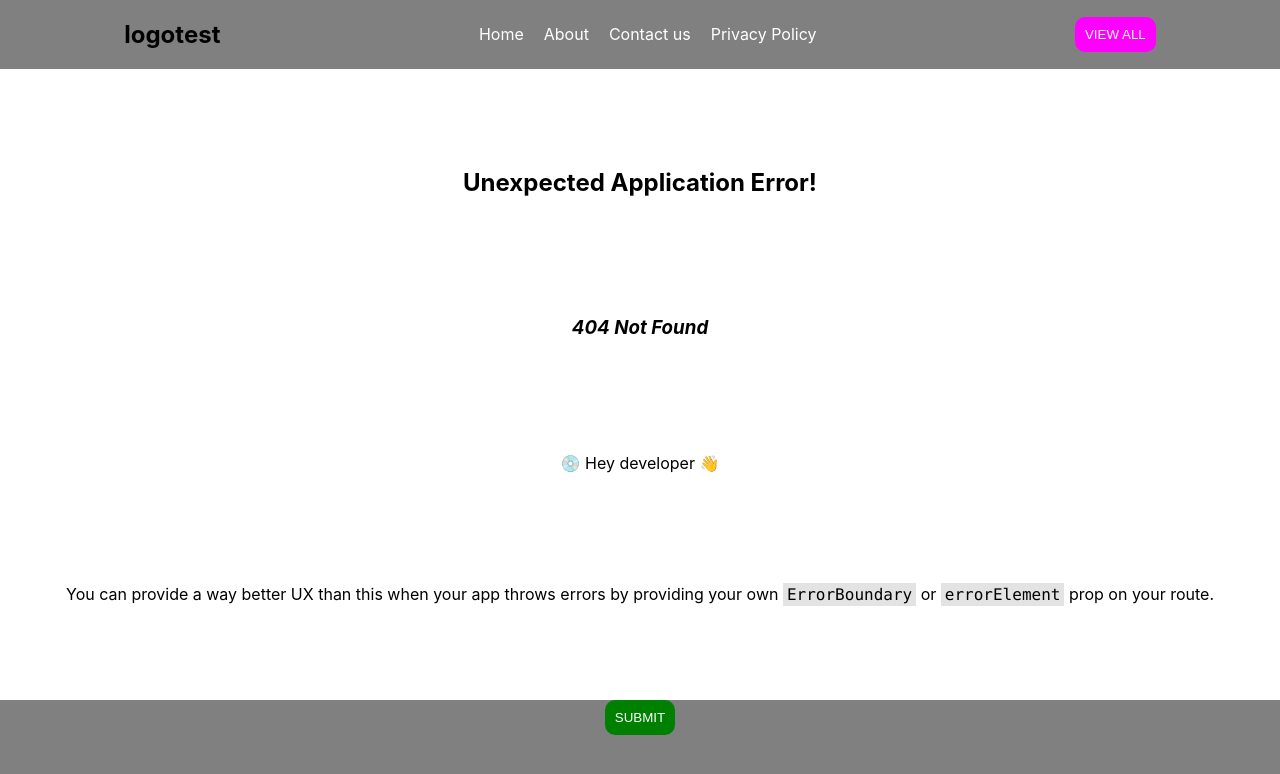
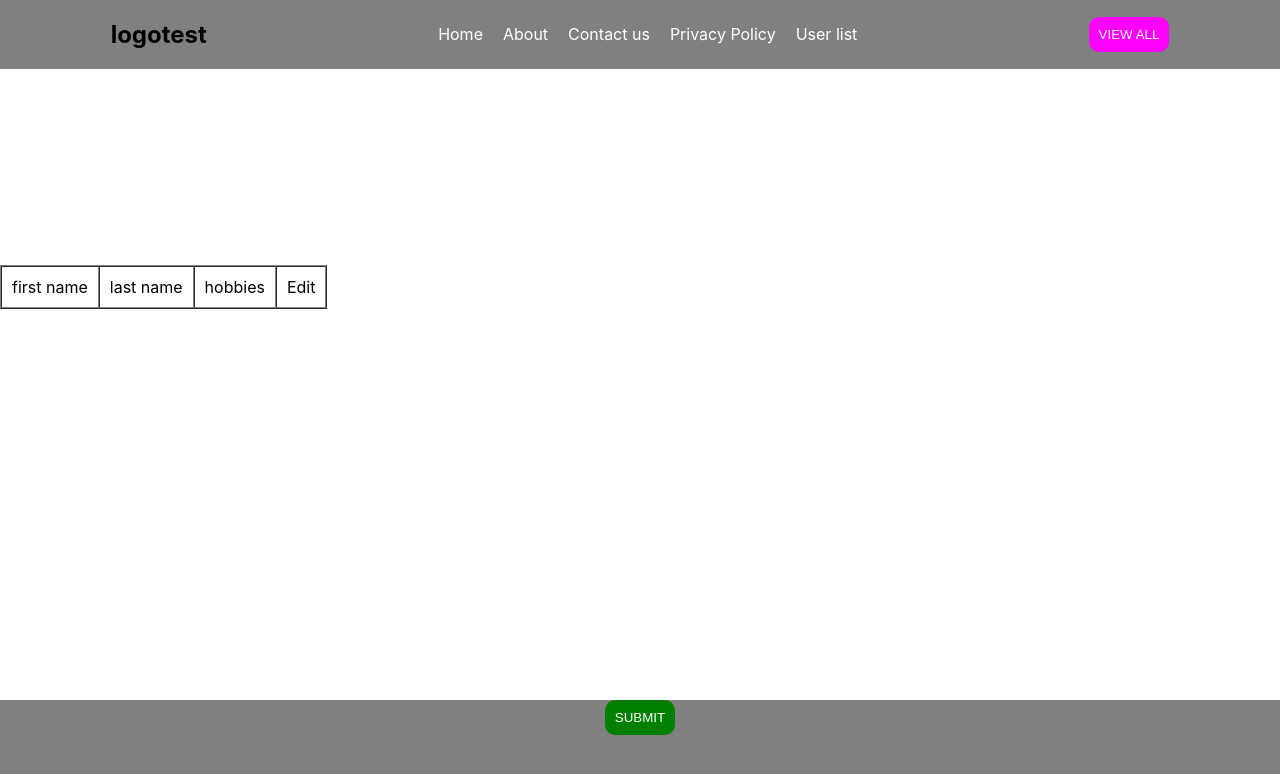
Before and after one commit to pratikkakani080/react-eve-batch-28-01, a React (Create React App) app: page /user-table in a window 1280 px wide. Before the commit this address had no page. Shown: the top 774 px of the page. Built offline with nearby package versions, Linux system fonts and the light colour scheme.

Commit message:
feat: edit form data

```diff
--- a/package.json
+++ b/package.json
@@ -8,6 +8,7 @@
     "react-dom": "^19.0.0",
     "react-router": "^7.1.5",
     "react-scripts": "5.0.1",
+    "react-toastify": "^11.0.3",
     "web-vitals": "^4.2.4"
   },
   "scripts": {
--- a/src/App.js
+++ b/src/App.js
@@ -2,12 +2,14 @@ import "./App.css";
 import Header from "./common/components/header";
 import Footer from "./common/components/footer";
 import RouteContainer from "./routes";
+import { ToastContainer } from "react-toastify";
 
 function App() {
   return (
     <div className="App">
       <Header />
       <RouteContainer />
+      <ToastContainer />
       <Footer />
     </div>
   );
--- a/src/common/components/header/index.jsx
+++ b/src/common/components/header/index.jsx
@@ -28,6 +28,7 @@ export default function Header() {
                     <a href='/about'>About</a>
                     <a href='/contact-us'>Contact us</a>
                     <a href='/privacy-policy'>Privacy Policy</a>
+                    <a href='/user-table'>User list</a>
                 </div>
                 <div className='right'>
                     <Button
--- a/src/common/elements/button/button.css
+++ b/src/common/elements/button/button.css
@@ -5,5 +5,5 @@
     color: white;
     border: none;
     text-transform: uppercase;
-
+    cursor: pointer;
 }
--- a/src/common/modules/contactUs/index.jsx
+++ b/src/common/modules/contactUs/index.jsx
@@ -1,10 +1,20 @@
-import React, { useState } from 'react'
+import React, { useEffect, useState } from 'react'
 import Button from '../../elements/button'
+import { useNavigate, useSearchParams } from 'react-router'
+import { toast } from 'react-toastify'
 
 function ContactUs() {
     const [user, setUser] = useState({})
     const [errors, setErrors] = useState({})
     const [page, setPage] = useState('page1')
+    const navigate = useNavigate()
+    const storedUsers = JSON.parse(localStorage.getItem('userInfo'))
+    const [_params, _] = useSearchParams()
+    const params = _params.get('userName')
+
+    useEffect(() => {
+        setUser(storedUsers.find(el => params === `${el.fname}${el.lname}`))
+    }, [])
 
     const validate = () => {
         let error = {}
@@ -23,7 +33,14 @@ function ContactUs() {
 
     const handleSubmit = () => {
         if (validate()) {
-            localStorage.setItem('userInfo', JSON.stringify(user))
+            let listOfUsers = storedUsers || []
+            if (listOfUsers.find(el => el.fname === user.fname && el.lname === user.lname)) {
+                toast.error('user already exists')
+            } else {
+                listOfUsers.push(user)
+                localStorage.setItem('userInfo', JSON.stringify(listOfUsers))
+                navigate('/user-table')
+            }
         }
     }
     console.log('errors**', errors);
@@ -56,16 +73,16 @@ function ContactUs() {
                         <input type="text" id="fname" name="fname" placeholder='please enter fname' value={user.fname} onChange={(event) => handleOnChange(event)} /><br />
                         <label htmlFor="lname">Last name:</label>
                         {errors.lname && <span style={{ fontSize: '10px', color: 'red' }}>{errors.lname}</span>}<br />
-                        <input type="text" id="lname" name="lname" placeholder='please enter lname' onChange={(event) => handleOnChange(event)} /><br /><br />
+                        <input type="text" id="lname" name="lname" placeholder='please enter lname' value={user.lname} onChange={(event) => handleOnChange(event)} /><br /><br />
 
                         {/* <input id='reading' type='checkbox' name='reading' checked={hobbies.reading} onChange={(e) => setHobbies({ ...hobbies, [e.target.name]: e.target.checked })} />
                     <label htmlFor='reading'>Reading</label><br />
                     <input id='gaming' type='checkbox' name='gaming' checked={hobbies.gaming} onChange={(e) => setHobbies({ ...hobbies, [e.target.name]: e.target.checked })} />
                     <label htmlFor='gaming'>Gaming</label><br /> */}
 
-                        <input id='reading' type='checkbox' name='reading' checked={null} onChange={(e) => handleCheckbox(e)} />
+                        <input id='reading' type='checkbox' name='reading' checked={user?.hobbies?.includes('reading')} onChange={(e) => handleCheckbox(e)} />
                         <label htmlFor='reading'>Reading</label><br />
-                        <input id='gaming' type='checkbox' name='gaming' checked={null} onChange={(e) => handleCheckbox(e)} />
+                        <input id='gaming' type='checkbox' name='gaming' checked={user?.hobbies?.includes('gaming')} onChange={(e) => handleCheckbox(e)} />
                         <label htmlFor='gaming'>Gaming</label><br />
                         <Button buttonText={'Next'} handleOnClick={() => { if (validate()) setPage('page2') }} />
                     </>
--- /dev/null
+++ b/src/common/modules/userTable/index.jsx
@@ -0,0 +1,41 @@
+import React, { useEffect, useState } from 'react'
+import Button from '../../elements/button'
+import { useNavigate } from 'react-router'
+
+function UserTable() {
+    const [users, setUsers] = useState(JSON.parse(localStorage.getItem('userInfo')) || [])
+    const navigate = useNavigate()
+
+    const handleOnEdit = (user) => {
+        navigate(`/contact-us?userName=${user.fname}${user.lname}`)
+    }
+
+    return (
+        <div>
+            <table border={1} cellSpacing={0} cellPadding={10}>
+                <thead>
+                    <tr>
+                        <td>first name</td>
+                        <td>last name</td>
+                        <td>hobbies</td>
+                        <td>Edit</td>
+                    </tr>
+                </thead>
+                <tbody>
+                    {users.map((user, index) => {
+                        return (
+                            <tr key={index}>
+                                <td>{user.fname}</td>
+                                <td>{user.lname}</td>
+                                <td>{user.hobbies.join(', ')}</td>
+                                <td><Button handleOnClick={() => handleOnEdit(user)} buttonText={'Edit'}></Button></td>
+                            </tr>
+                        )
+                    })}
+                </tbody>
+            </table>
+        </div>
+    )
+}
+
+export default UserTable
--- a/src/routes.js
+++ b/src/routes.js
@@ -10,6 +10,7 @@ import About from "./common/modules/about";
 import Home from "./common/modules/home";
 import ContactUs from "./common/modules/contactUs";
 import CardDetails from "./common/components/card/cardDetails";
+import UserTable from "./common/modules/userTable";
 
 function RouteContainer() {
   const routingList = createBrowserRouter([
@@ -18,6 +19,7 @@ function RouteContainer() {
     { path: "/contact-us", element: <ContactUs /> },
     { path: "/privacy-policy", element: <div></div> },
     { path: "/card-details/:slug/:id", element: <CardDetails /> },
+    { path: "/user-table", element: <UserTable /> },
   ]);
   return (
     <RouterProvider router={routingList}></RouterProvider>
```
Also changed, not shown: src/common/modules/userTable/userTable.css (added), 1 other file (tests, documents, lock files or other folders).
